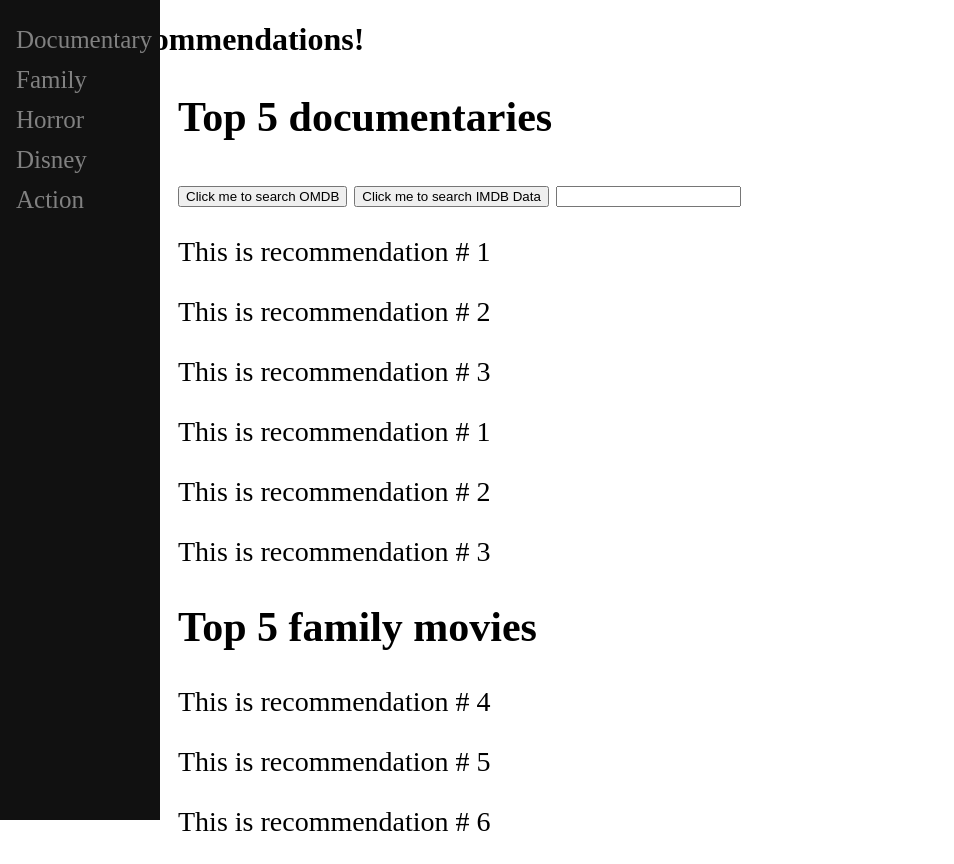
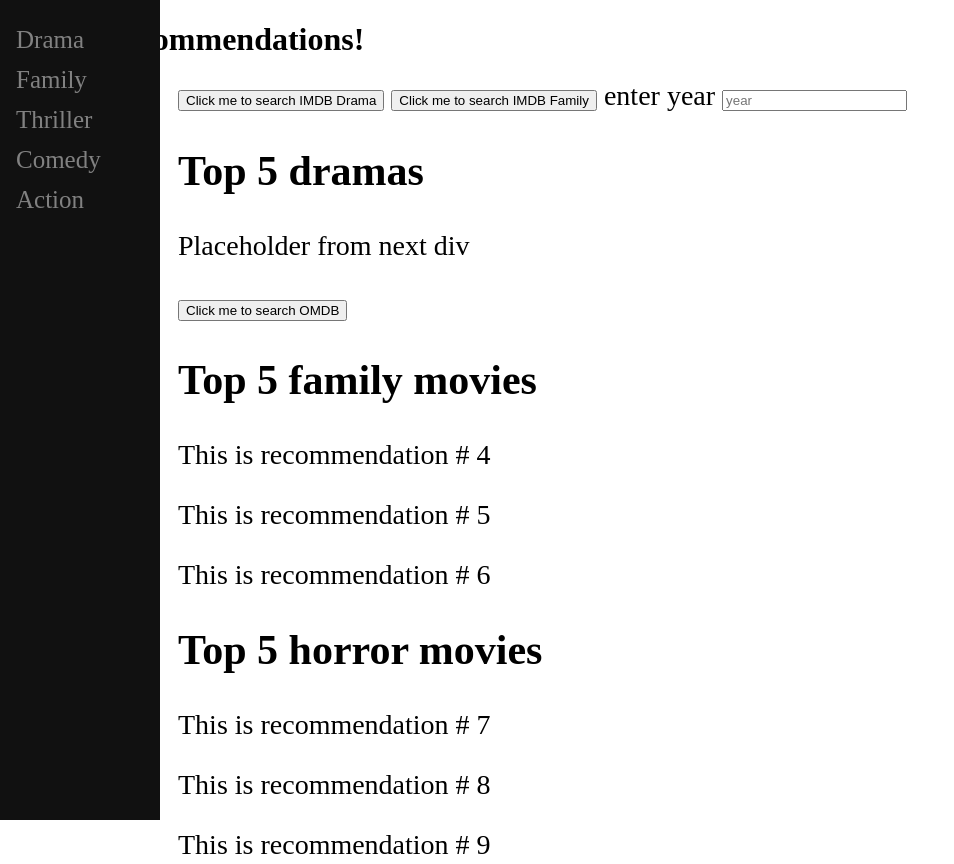
Before and after one commit to umnovjp/Movies, a plain HTML site: page index_alex.html in a window 1280 px wide. Shown: the top 864 px of the page, without its empty margins (0-954 px from the left). Drawn offline with Linux system fonts and the light colour scheme.

Commit message:
Add files via upload

```diff
--- a/index_alex.html
+++ b/index_alex.html
@@ -26,35 +26,40 @@
     </header>
 
     <div class="sidenav">
-      <a href="#docu">Documentary</a>
+      <a href="#drama">Drama</a>
       <a href="#family">Family</a>
-      <a href="#horro">Horror</a>
-      <a href="#disney">Disney</a>
+      <a href="#thriller">Thriller</a>
+      <a href="#comedy">Comedy</a>
       <a href="#action">Action</a>
     </div>
 
     <div class="main">
-      <h2>Top 5 documentaries</h2>
+
       <div id = 'input2'>
-        <button class = 'searchParameter' id = 'searchOmdbButton'>Click me to search OMDB</button>
-        <button class = 'searchParameter' id = 'searchWikiButton'>Click me to search IMDB Data</button>
+
+        <button class = 'searchParameter' id = 'dramaImdbButton'>Click me to search IMDB Drama</button>
+        <button class = 'searchParameter' id = 'familyImdbButton'>Click me to search IMDB Family</button>
+        enter year
       </div> <!--this div creates input area to enter search-->
-      <div id = 'boxOfDVDsOmdb'>
-        <p>This is recommendation # 1</p>
-        <p>This is recommendation # 2</p>
-        <p>This is recommendation # 3</p>
+      <h2>Top 5 dramas</h2>
+      <div id = 'boxOfDVDsDrama'>
+
       </div>
 
-      <div id = 'boxOfDVDsWiki'>
-        <p>This is recommendation # 1</p>
-        <p>This is recommendation # 2</p>
-        <p>This is recommendation # 3</p>
+      <div id = 'boxOfDVDsOmdb'>
+        <p>Placeholder from next div</p>
+        <button class = 'searchParameter' id = 'searchOmdbButton'>Click me to search OMDB</button>
       </div>
+
+
 
 
       <section>
 
         <h2>Top 5 family movies</h2>
+        <div id = 'boxOfDVDsFamily'>
+
+        </div>
 
         <p>This is recommendation # 4</p>
         <p>This is recommendation # 5</p>
--- a/script.js
+++ b/script.js
@@ -1,7 +1,9 @@
 var listOfMoviesOMDB = document.getElementById('boxOfDVDsOmdb');
 var fetchOmdbButton = document.getElementById('searchOmdbButton');
-var listOfMoviesWiki = document.getElementById('boxOfDVDsWiki');
-var fetchWikiButton = document.getElementById('searchWikiButton');
+var listOfMoviesImdbDrama = document.getElementById('boxOfDVDsDrama');
+var fetchImdbDrama = document.getElementById('dramaImdbButton');
+var listOfMoviesImdbFamily = document.getElementById('boxOfDVDsFamily');
+var fetchImdbFamily = document.getElementById('familyImdbButton');
 
 
 function getApiDataImdb () {var requestURL = 'https://data-imdb1.p.rapidapi.com/movie/byYear/2000/byGen/Drama/'
@@ -15,26 +17,18 @@ function getApiDataImdb () {var requestURL = 'https://data-imdb1.p.rapidapi.com/
          .then(function(data) {console.log(data);
          for (i=0; i<5; i++) {var movieName = document.createElement('p');
                                        //  var movieYear = document.createElement('p');
-                                         movieName.textContent = data[i];
-                                         console.log(data[i] + ' title');
+                                         movieName.textContent = data.Data[i].title;
+                                         console.log(data.Data[i].title + ' title');
                                        //  console.log(data[i].Year + 'year');
                                        //  movieYear.textContent = data[i].Awards;
-                                         listOfMoviesWiki.appendChild(movieName);
+                                         listOfMoviesImdbDrama.appendChild(movieName);
                                        //  boxOfDVDsOmdb.appendChild(movieYear);
          }
      });
 
-
-     //   for (i=0; i<data.length; i++) {var movieName = document.createElement('p');
-     //       var movieYear = document.createElement('div');
-      //      movieName.textContent = data[i].Title;
-      //      movieYear.textContent = data[i].Year;
-      //      boxOfDVDsWiki.appendChild(movieName);
-      //      boxOfDVDsWiki.appendChild(movieYear);
-     //   }
-    //});
 }
-fetchWikiButton.addEventListener('click', getApiDataImdb);
+fetchImdbDrama.addEventListener('click', getApiDataImdb);
+fetchImdbFamily.addEventListener('click', getApiDataImdb);
 
 function getApiOmdb () {var requestURL = 'http://www.omdbapi.com/?i=tt3896198&apikey=bf124b81&t=godfather&plot=full'
     fetch(requestURL)
@@ -64,4 +58,5 @@ var pTag1 = document.createElement("p");
     document.getElementById('question').appendChild(pTag1);
     var input1 = document.createElement("input");
     input1.setAttribute("class", "input")
+    input1.setAttribute("placeholder", "year")
     document.getElementById('input2').appendChild(input1);
```
